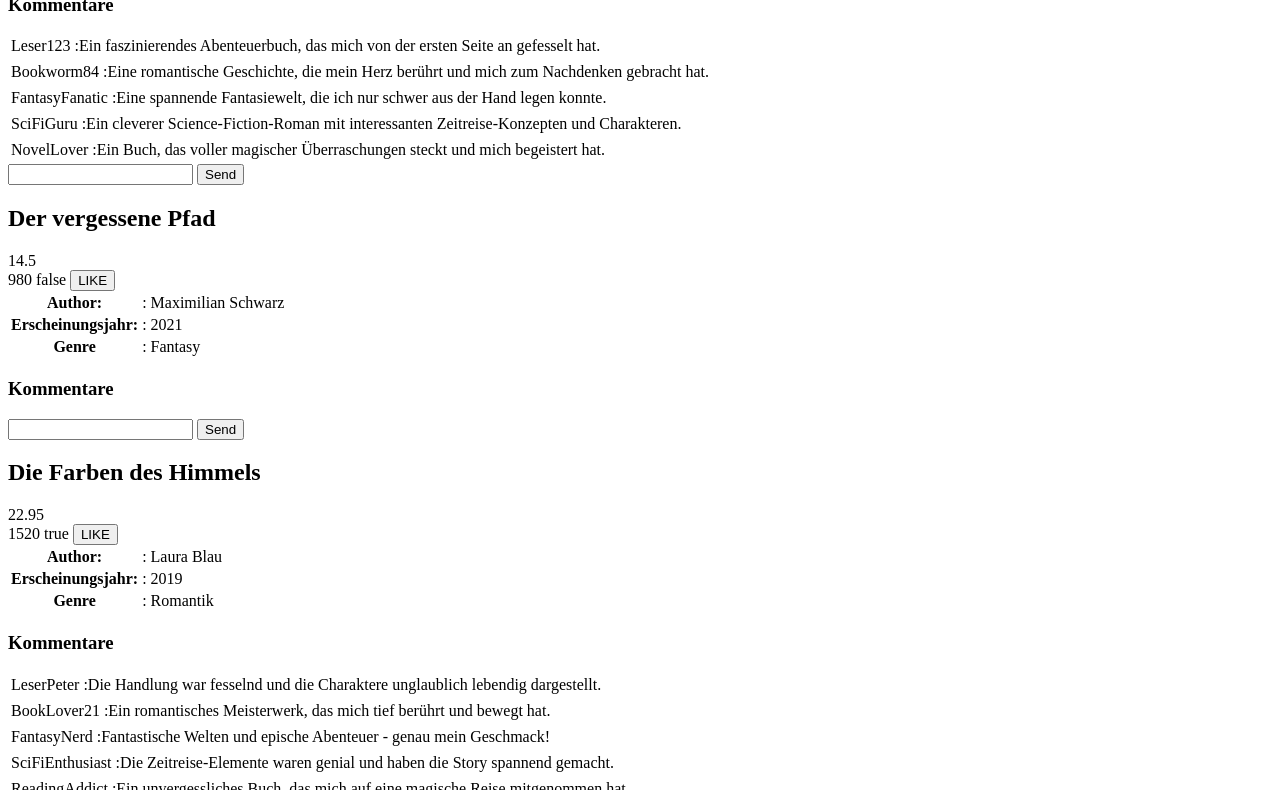
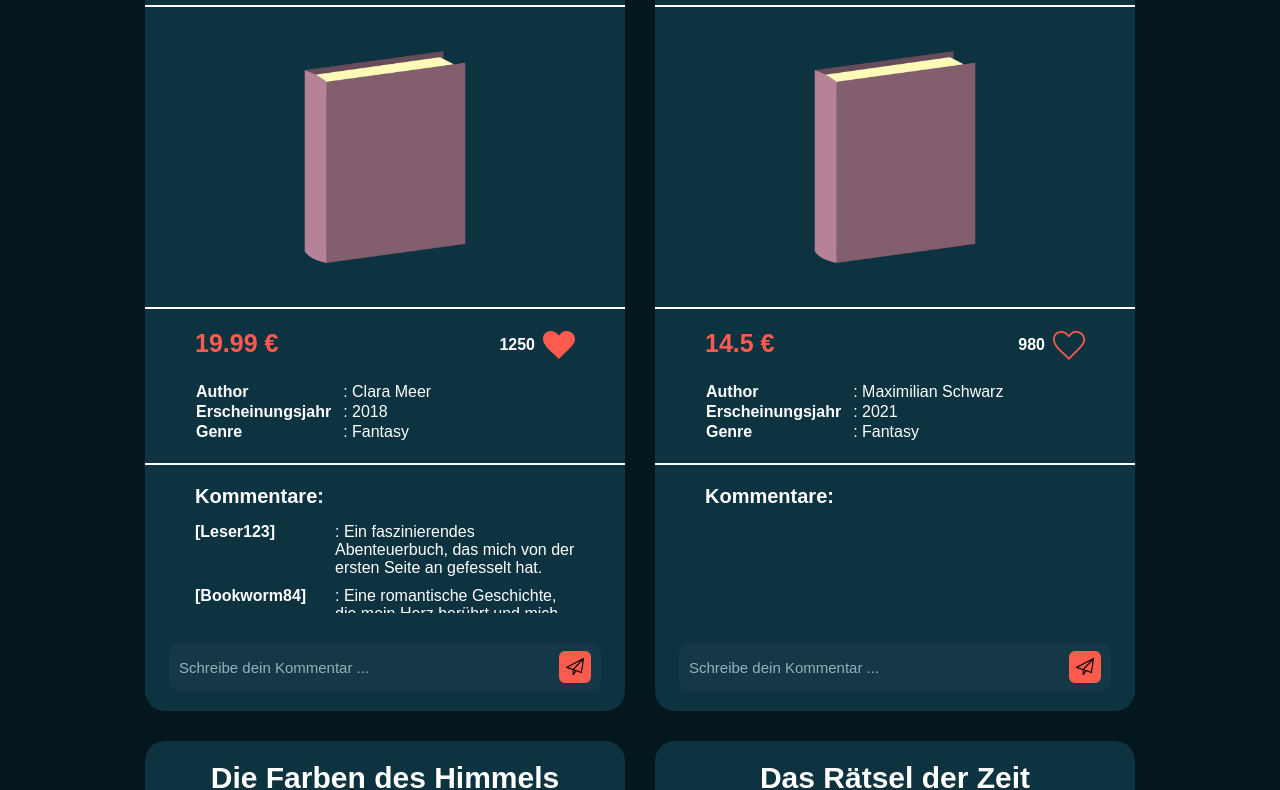
Before and after one commit to MarcoHelgeDev/bookstore, a plain HTML site: page index.html in a window 1280 px wide. Shown: the part 199-989 px from the top of the page. Drawn offline with Linux system fonts and the light colour scheme.

Commit message:
add: Layout and Design

```diff
--- a/index.html
+++ b/index.html
@@ -6,8 +6,36 @@
     <title>Bookstore</title>
     <script src="./scripts/template.js" defer></script>
     <script src="./scripts/script.js" defer></script>
+    <link rel="stylesheet" href="./styles/index.css" />
   </head>
   <body>
-    <div class="books"></div>
+    <header>
+      <div class="container">
+        <img src="./assets/img/book-icon.png" />
+        <span class="color-red">DA</span><span>Bookstore</span>
+        <span class="small-font">-get your book here!</span>
+      </div>
+    </header>
+    <main>
+      <div class="container">
+        <div class="js-books books-wrapper"></div>
+      </div>
+    </main>
+    <footer class="site-footer">
+      <div class="container">
+        <div class="footer-wrapper">
+          <img src="./assets/img/da-lg.svg" alt="developer-akademie-logo" />
+          <p>
+            © 2026 Developer Akademie GmbH |
+            <a
+              class="flat-icon-footer"
+              href="https://www.flaticon.com/free-icons/send"
+              title="send icons"
+              >Send icons created by Pixel perfect - Flaticon</a
+            >
+          </p>
+        </div>
+      </div>
+    </footer>
   </body>
 </html>
--- a/scripts/script.js
+++ b/scripts/script.js
@@ -194,14 +194,20 @@ let books = [
 ];
 
 const user = "Marco-Helge";
-const booksRef = document.querySelector(".books");
+const booksRef = document.querySelector(".js-books");
 
 const renderBooks = function (arr) {
   let html = "";
   for (let index = 0; index <= arr.length - 1; index++) {
+    html += `<div class="books">`;
+    html += `<div class="book-section">`;
     html += renderTemplate(index);
+    html += `<div class="comments-wrapper">`;
     html += comment(arr, index);
+    html += `</div>`;
     html += renderWriteCommentTemplate(index);
+    html += `</div>`;
+    html += `</div>`;
   }
   booksRef.innerHTML = html;
   addLikeEvent();
@@ -246,12 +252,18 @@ const addCommentEvent = function () {
 };
 
 const likeBook = function (index) {
+  const btn = document.querySelector(`.js-like-${index}`);
+  console.log(btn);
   if (books[index].liked) {
     books[index].liked = false;
     books[index].likes -= 1;
+    btn.classList.remove("likeBtn");
+    btn.classList.add("notLikeBtn");
   } else {
     books[index].liked = true;
     books[index].likes += 1;
+    btn.classList.remove("notLikeBtn");
+    btn.classList.add("likeBtn");
   }
   renderBooks(books);
 };
--- a/scripts/template.js
+++ b/scripts/template.js
@@ -1,21 +1,26 @@
 const renderTemplate = function (index) {
   return /*html*/ `
     <h2> ${books[index].name}</h2>
-      <div>
-        <span>${books[index].price}</span>
-      <div>
-        <span>${books[index].likes}</span>
-        <span>${books[index].liked}</span>
-        <button class="js-like-${index}"> LIKE </button>
+      <div class="divider"></div>
+      <img class="book-icon" src="./assets/icon/book.webp" alt="book-icon">
+        <div class="divider"></div>
+      <div class="price-like-wrapper">
+        <div class="book-price">
+          <span>${books[index].price} €</span>
         </div>
-      <div>
+        <div class="book-like">
+          <span class="like-counter">${books[index].likes}</span>
+          <button class="js-like-${index} ${books[index].liked ? "likeBtn" : "notLikeBtn"}"></button>
+        </div>
+      </div>
+      <div class="about-book">
         <table>
           <tr>
-          <th>Author:</th>
+            <th>Author</th>
             <td>: ${books[index].author}</td>
           </tr>
           <tr>
-          <th>Erscheinungsjahr:</th>
+            <th>Erscheinungsjahr</th>
             <td>: ${books[index].publishedYear}</td>
           </tr>
           <tr>
@@ -23,29 +28,26 @@ const renderTemplate = function (index) {
             <td>: ${books[index].genre}</td>
           </tr>
         </table>
-      <h3>Kommentare</h3>
+      </div>
+      <div class="divider"></div>
+      <h3>Kommentare:</h3>
   `;
 };
 
 const renderCommentsTemplate = function (arr, index, i) {
   return /*html*/ `
-    <div>
-      <table>
-        <tr>
-          <td>${arr[index].comments[i].name}</td>
-            <td>:${arr[index].comments[i].comment}</td>
-          </tr>
-        <tr>
-      </table>
-    </div>
-  </div>
+    <div class="comments-section">
+    <div class="comments-section-user">[${arr[index].comments[i].name}]</div>
+    <div class="comments-section-comment">: ${arr[index].comments[i].comment}</div>
   </div>
   `;
 };
 
 const renderWriteCommentTemplate = function (index) {
   return /*html*/ `
-    <input class="inputField-${index}" type="text">
-    <button class="js-btn-write-comment-${index}">Send</button>
+    <div class="comment-form">
+      <input class="inputField-${index} comment-input" placeholder="Schreibe dein Kommentar ..." type="text">
+      <button class="js-btn-write-comment-${index} send-btn"><img src="./assets/img/send-icon.png" alt="send"></button>
+    </div>
   `;
 };
--- /dev/null
+++ b/styles/assets.css
@@ -0,0 +1,153 @@
+html,
+body {
+  height: 100%;
+}
+
+body {
+  min-height: 100vh;
+  background-color: var(--body-bg-color);
+  color: white;
+}
+
+/* Header */
+header {
+  height: 8rem;
+  background-color: var(--header-bg-color);
+  display: flex;
+  align-items: center;
+  margin-bottom: 5rem;
+}
+
+header img {
+  width: 4rem;
+  margin-right: 1rem;
+}
+
+header span {
+  font-size: 3rem;
+  font-weight: 600;
+}
+
+header .container {
+  display: flex;
+  align-items: center;
+}
+
+main {
+  flex: 1;
+}
+
+.container {
+  max-width: 144rem;
+  margin: 0 auto;
+  width: 90%;
+}
+
+/* Footer */
+footer {
+  flex-shrink: 0;
+}
+
+.site-footer {
+  height: 12.8rem;
+  background-color: var(--header-bg-color);
+  border-radius: 100% 100% 0 0 / 5.5rem 5.5rem 0 0;
+}
+
+.footer-wrapper {
+  display: flex;
+  flex-direction: column;
+  align-items: center;
+  margin-top: 5rem;
+}
+
+.footer-wrapper p {
+  color: var(--font-footer);
+  margin-top: 2rem;
+  font-family: Figtree, sans-serif;
+  font-size: 1.4rem;
+}
+
+.site-footer img {
+  width: 13.3rem;
+  height: 3.2rem;
+  margin-top: 2.5rem;
+}
+
+/* Books */
+.books {
+  background-color: var(--books-bg-color);
+  border-radius: 2rem;
+  margin: 0;
+  width: 48rem;
+  height: 78rem;
+  overflow: hidden;
+}
+
+.book-section {
+  display: flex;
+  flex-direction: column;
+  align-items: center;
+  height: 100%;
+}
+
+.books-wrapper {
+  display: flex;
+  flex-wrap: wrap;
+  justify-content: center;
+  align-items: flex-start;
+  gap: 3rem;
+}
+
+.book-icon {
+  width: 30rem;
+}
+
+/*Buttons */
+.likeBtn {
+  width: 3.2rem;
+  height: 3.2rem;
+  background-color: #fc5b4e;
+  -webkit-mask-image: url("../assets/icon/heart-icon.webp");
+  mask-image: url("../assets/icon/heart-icon.webp");
+  mask-size: contain;
+  mask-repeat: no-repeat;
+  mask-position: center;
+}
+
+.notLikeBtn {
+  width: 3.2rem;
+  height: 3.2rem;
+  background-color: #fc5b4e;
+  -webkit-mask-image: url("../assets/icon/heart-thin-icon.webp");
+  mask-image: url("../assets/icon/heart-thin-icon.webp");
+  mask-size: contain;
+  mask-repeat: no-repeat;
+  mask-position: center;
+}
+
+.send-btn {
+  width: 3.2rem;
+  height: 3.2rem;
+  background-color: var(--heart-red);
+  border-radius: 0.6rem;
+  display: flex;
+  align-items: center;
+  justify-content: center;
+  transition: transform 0.15s ease;
+}
+
+.send-btn:hover {
+  transform: scale(1.1);
+}
+
+.send-btn img {
+  width: 1.8rem;
+}
+
+/* Trenn-Linie */
+.divider {
+  width: 100%;
+  height: 2px;
+  background-color: white;
+}
--- /dev/null
+++ b/styles/global.css
@@ -0,0 +1,69 @@
+:root {
+  --body-bg-color: #05171e;
+  --header-bg-color: #082129;
+  --books-bg-color: #0d3240;
+  --heart-red: #fc5b4e;
+}
+
+* {
+  margin: 0;
+  padding: 0;
+  box-sizing: border-box;
+}
+
+html {
+  scroll-behavior: smooth;
+  font-size: 62.5%;
+}
+
+h2 {
+  margin-top: 2rem;
+  margin-bottom: 2rem;
+  font-size: 3rem;
+}
+
+h3 {
+  width: 100%;
+  padding-left: 5rem;
+  margin-bottom: 1.5rem;
+  font-size: 2rem;
+  text-align: left;
+  flex-shrink: 0;
+  margin-top: 2rem;
+}
+
+input,
+textarea,
+select,
+button {
+  margin: 0;
+  padding: 0;
+  font-family: inherit;
+  font-size: inherit;
+}
+
+body {
+  font-size: 1.6rem;
+  font-family: Montserrat, sans-serif;
+}
+
+a {
+  text-decoration: none;
+  color: inherit;
+  cursor: pointer;
+}
+
+ul {
+  list-style: none;
+}
+
+button {
+  border: none;
+  background: none;
+  cursor: pointer;
+}
+
+button:focus-visible {
+  outline: 2px solid var(--focus-color);
+  outline-offset: 2px;
+}
--- /dev/null
+++ b/styles/index.css
@@ -0,0 +1,116 @@
+@import "assets.css";
+@import "global.css";
+
+.color-red {
+  color: var(--heart-red);
+}
+
+.small-font {
+  font-size: 1.5rem;
+}
+
+.flat-icon-footer {
+  font-size: 1rem;
+}
+
+/*Price- and Like-Section*/
+.price-like-wrapper {
+  display: flex;
+  margin-bottom: 2rem;
+  justify-content: space-between;
+  width: 100%;
+  margin-top: 2rem;
+}
+
+.book-price {
+  margin-left: 5rem;
+  font-size: 2.5rem;
+  color: var(--heart-red);
+  font-weight: 600;
+}
+
+.book-like {
+  margin-right: 5rem;
+  font-weight: 600;
+  display: flex;
+  align-items: center;
+}
+
+.like-counter {
+  margin-right: 0.8rem;
+}
+
+/*About the Book-Section*/
+.about-book {
+  width: 90%;
+  text-align: left;
+  margin-left: 5rem;
+  margin-bottom: 2rem;
+}
+
+.about-book td {
+  padding-left: 1rem;
+}
+
+/* Comment-Section */
+.comments-wrapper {
+  width: 100%;
+  flex: 1;
+  overflow-y: auto;
+  margin-bottom: 1rem;
+}
+
+.comments-wrapper::-webkit-scrollbar {
+  width: 6px;
+}
+
+.comments-wrapper::-webkit-scrollbar-thumb {
+  background: #fc5b4e;
+  border-radius: 10px;
+}
+
+.comments-section {
+  width: 100%;
+  display: flex;
+  gap: 1rem;
+}
+
+.comments-section-user {
+  width: 120px;
+  text-align: left;
+  margin-left: 5rem;
+  font-weight: 600;
+}
+
+.comments-section-comment {
+  flex: 1;
+  text-align: left;
+  margin-right: 5rem;
+  margin-left: 1rem;
+  margin-bottom: 1rem;
+}
+
+/*Write Comment-Section*/
+.comment-form {
+  display: flex;
+  align-items: center;
+  gap: 1rem;
+  width: 90%;
+  margin: 2rem 0;
+  background-color: #143845;
+  border-radius: 1rem;
+  padding: 0.8rem 1rem;
+}
+
+.comment-input {
+  flex: 1;
+  background: none;
+  border: none;
+  color: white;
+  font-size: 1.5rem;
+  outline: none;
+}
+
+.comment-input::placeholder {
+  color: #8fb4bf;
+}
```
Also changed, not shown: assets/icon/book.webp (added), assets/icon/heart-icon.webp (added), assets/icon/heart-thin-icon.webp (added), assets/img/book-icon.png (added), assets/img/da-lg.svg (added), assets/img/send-icon.png (added). Lines whose indentation alone changed are shown as unchanged.
